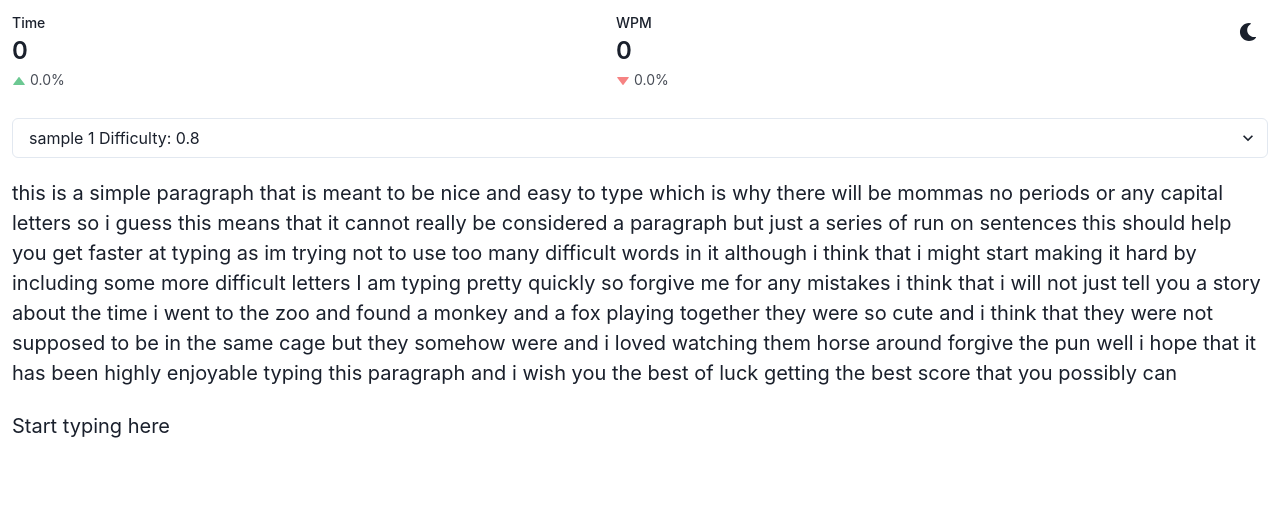
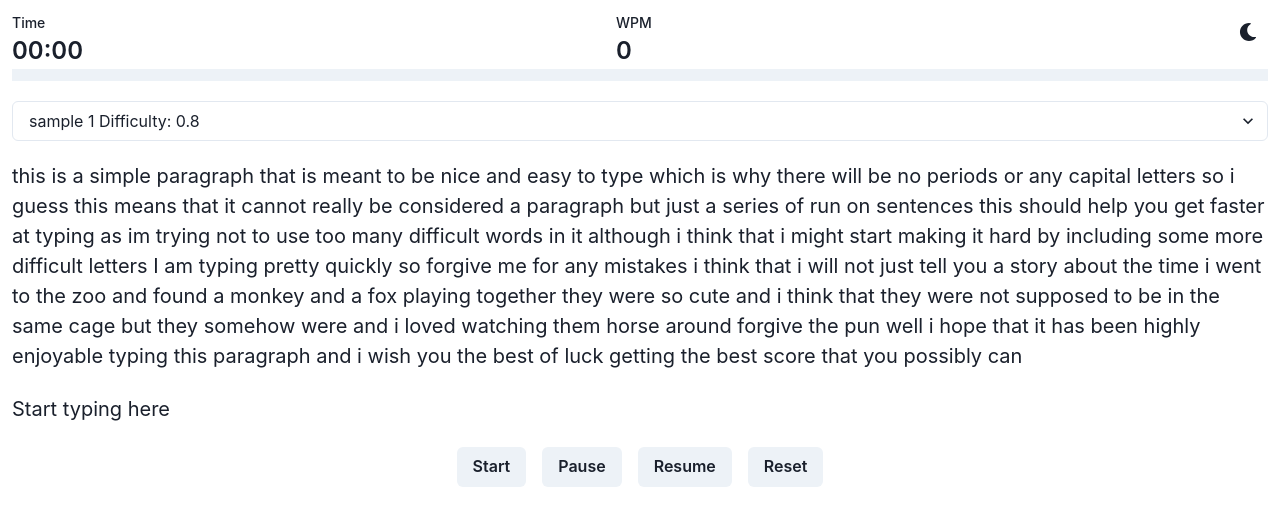
Before and after one commit to stamovm/speed-type, a React (Create React App) app: page / in a window 1280 px wide. Shown: the top 526 px of the page. Built offline with nearby package versions, Linux system fonts and the light colour scheme.

Commit message:
Fixed the timer. Added progress bar and buttons.

```diff
--- a/package.json
+++ b/package.json
@@ -13,8 +13,7 @@
     "react": "^18.0.0",
     "react-dom": "^18.0.0",
     "react-icons": "^4.3.1",
-    "react-scripts": "5.0.1",
-    "web-vitals": "^2.1.4"
+    "react-scripts": "5.0.1"
   },
   "scripts": {
     "start": "react-scripts start",
--- a/src/App.js
+++ b/src/App.js
@@ -13,10 +13,13 @@ import {
   Stat,
   StatLabel,
   StatNumber,
-  StatHelpText,
-  StatArrow,
   StatGroup,
+  ColorModeScript,
+  Progress,
+  Stack,
+  Button,
 } from '@chakra-ui/react';
+
 import { ColorModeSwitcher } from './ColorModeSwitcher';
 import { texts } from './data.js';
 import useTimer from './hooks/useTimer';
@@ -24,26 +27,38 @@ import useTimer from './hooks/useTimer';
 function App() {
   const [selected, setSelected] = useState(0);
   const [sampleTxt, setSampleTxt] = useState(texts[selected]['txt']);
-  const [time, setTime] = useState(0);
   const [wpm, setWpm] = useState(0);
+  const [progress, setProgress] = useState(0);
 
-  const {
-    timer,
-    isActive,
-    isPaused,
-    handleStart,
-    handlePause,
-    handleResume,
-    handleReset,
-  } = useTimer(0);
+  const t1 = useTimer(0);
+
+  function countWords(words) {
+    //todo: fix empty space counting
+    let count = 0;
+    for (let i = 0; i < words.length; i++) {
+      if (words[i] === ' ') {
+        count++;
+      }
+    }
+    return count;
+  }
 
   function textChanged(txt) {
-    // if (txt.length > 0) timer.start();
-    // console.log(timer.isRunning());
+    if (txt.length > 0) {
+      t1.timerStart();
+    } else {
+      t1.timerPause();
+    }
+    console.log('count: ', (countWords(txt) / countWords(sampleTxt)) * 100);
+    let currentWpm = 0;
+    currentWpm = Math.round(countWords(txt) / (t1.timer / 60));
+    setWpm(currentWpm);
+    setProgress((countWords(txt) / countWords(sampleTxt)) * 100);
   }
 
   return (
     <ChakraProvider theme={theme}>
+      <ColorModeScript initialColorMode={theme.config.initialColorMode} />
       <Box fontSize="xl">
         <Grid minH="100vh" p={3}>
           <VStack spacing={5}>
@@ -51,23 +66,16 @@ function App() {
               <StatGroup>
                 <Stat>
                   <StatLabel>Time</StatLabel>
-                  <StatNumber>{time}</StatNumber>
-                  <StatHelpText>
-                    <StatArrow type="increase" />
-                    0.0%
-                  </StatHelpText>
+                  <StatNumber>{t1.formatTime()}</StatNumber>
                 </Stat>
 
                 <Stat>
                   <StatLabel>WPM</StatLabel>
                   <StatNumber>{wpm}</StatNumber>
-                  <StatHelpText>
-                    <StatArrow type="decrease" />
-                    0.0%
-                  </StatHelpText>
                 </Stat>
-                <ColorModeSwitcher joustifySelf="flex-end" />
+                <ColorModeSwitcher />
               </StatGroup>
+              <Progress value={progress} />
             </Box>
             <Select
               onChange={e => {
@@ -92,6 +100,12 @@ function App() {
               <EditablePreview />
               <EditableTextarea />
             </Editable>
+            <Stack direction="row" spacing={4} align="left" bgcolor="grey">
+              <Button variant="solid">Start</Button>
+              <Button variant="solid">Pause</Button>
+              <Button variant="solid">Resume</Button>
+              <Button variant="solid">Reset</Button>
+            </Stack>
           </VStack>
         </Grid>
       </Box>
--- a/src/data.js
+++ b/src/data.js
@@ -3,7 +3,7 @@ export const texts = [
     id: 0,
     name: 'sample 1 Difficulty: 0.8',
     txt: `this is a simple paragraph that is meant to be nice and easy to
-        type which is why there will be mommas no periods or any capital
+        type which is why there will be no periods or any capital
         letters so i guess this means that it cannot really be considered
         a paragraph but just a series of run on sentences this should help
         you get faster at typing as im trying not to use too many
--- a/src/hooks/useTimer.js
+++ b/src/hooks/useTimer.js
@@ -6,7 +6,8 @@ const useTimer = (initialState = 0) => {
   const [isPaused, setIsPaused] = useState(false);
   const countRef = useRef(null);
 
-  const handleStart = () => {
+  const timerStart = () => {
+    if (isActive || isPaused) return;
     setIsActive(true);
     setIsPaused(true);
     countRef.current = setInterval(() => {
@@ -14,33 +15,44 @@ const useTimer = (initialState = 0) => {
     }, 1000);
   };
 
-  const handlePause = () => {
+  const timerPause = () => {
     clearInterval(countRef.current);
     setIsPaused(false);
   };
 
-  const handleResume = () => {
+  const timerResume = () => {
     setIsPaused(true);
     countRef.current = setInterval(() => {
       setTimer(timer => timer + 1);
     }, 1000);
   };
 
-  const handleReset = () => {
+  const timerReset = () => {
     clearInterval(countRef.current);
     setIsActive(false);
     setIsPaused(false);
     setTimer(0);
   };
 
+  const formatTime = () => {
+    const getSeconds = `0${timer % 60}`.slice(-2);
+    const minutes = `${Math.floor(timer / 60)}`;
+    const getMinutes = `0${minutes % 60}`.slice(-2);
+    const getHours = `0${Math.floor(timer / 3600)}`.slice(-2);
+    if (getHours === '00') {
+      return `${getMinutes}:${getSeconds}`;
+    } else return `${getHours}:${getMinutes}:${getSeconds}`;
+  };
+
   return {
     timer,
     isActive,
     isPaused,
-    handleStart,
-    handlePause,
-    handleResume,
-    handleReset,
+    timerStart,
+    timerPause,
+    timerResume,
+    timerReset,
+    formatTime,
   };
 };
 
--- a/src/index.js
+++ b/src/index.js
@@ -1,12 +1,5 @@
-import { ColorModeScript } from '@chakra-ui/react';
 import { createRoot } from 'react-dom/client';
-import React, { StrictMode } from 'react';
 import App from './App';
 
 const root = createRoot(document.getElementById('root'));
-root.render(
-  <StrictMode>
-    <ColorModeScript />
-    <App />
-  </StrictMode>
-);
+root.render(<App />);
```
Also changed, not shown: 2 other files (tests, documents, lock files or other folders).
